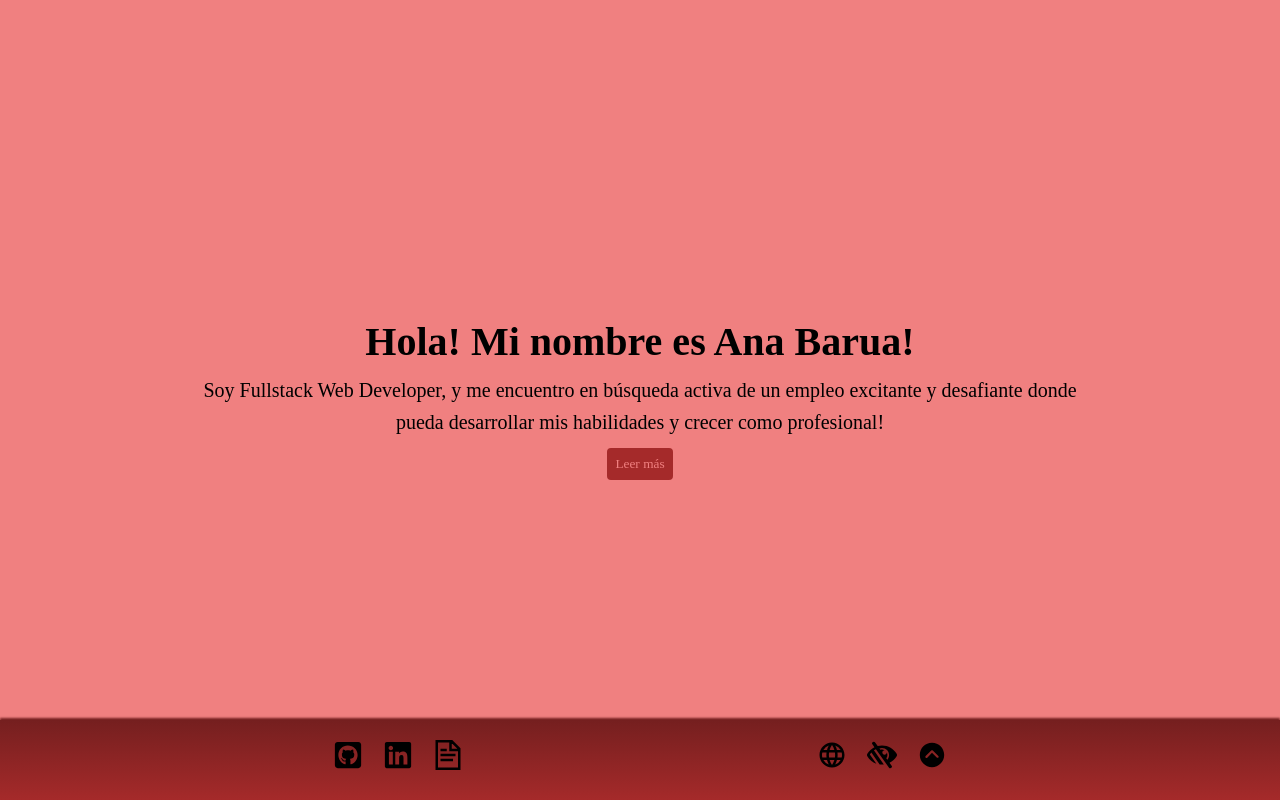
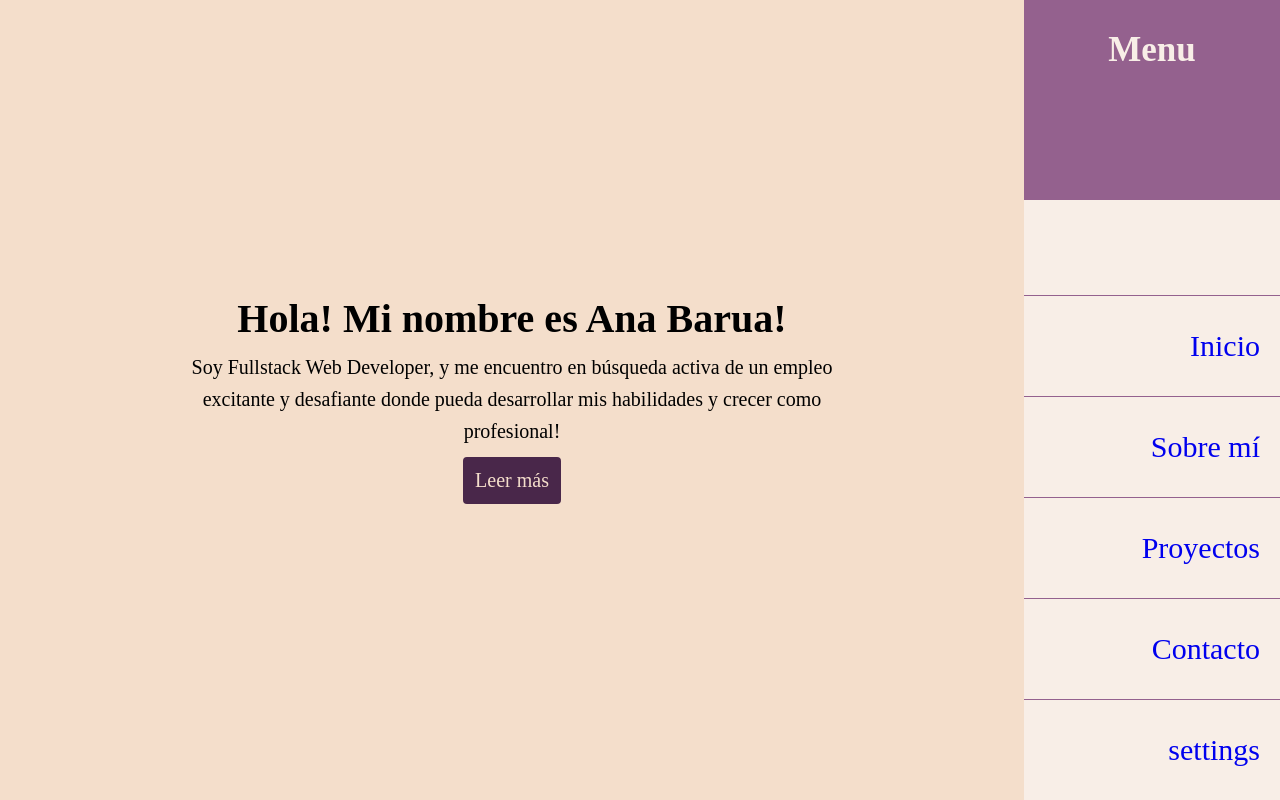
Before and after one commit to artoria-95/Portfolio, a React (Create React App) app in the folder portfolio/: page / in a window 1280 px wide. Built offline with nearby package versions, Linux system fonts and the light colour scheme; a web font is replaced by a local one.

Commit message:
extreme makeover

```diff
--- a/portfolio/src/App.css
+++ b/portfolio/src/App.css
@@ -8,14 +8,14 @@
 }
 body {
   flex-direction: column;
-  background-color: lightcoral;
+  background-color: #F4DECB;
   line-height: 1.6;
   height: 100vh;
   overflow:hidden;
 }
 
 .container {
-  width:100%;
+  width:80%;
   height: 100%;
   /*CSS SMOOTH SCROLL*/
   overflow-y: scroll;
@@ -52,11 +52,6 @@ section {
 
 /* Handle */
 ::-webkit-scrollbar-thumb {
-  background: rgba(71, 18, 18, 0.753);
+  background: #49274A;
   border-radius: 8px;
 }
-
-/* Handle on hover */
-::-webkit-scrollbar-thumb:hover {
-  background: rgb(121, 31, 31);
-}
--- a/portfolio/src/App.js
+++ b/portfolio/src/App.js
@@ -9,6 +9,7 @@ function App() {
   return (
     <body>
       <div className="container">
+      <Navbar/>
         <section id="home">
           <Home />
         </section>
@@ -19,7 +20,7 @@ function App() {
           <Projects />
         </section>
       </div>
-      <Navbar/>
+
     </body>
   );
 }
--- a/portfolio/src/Components/About/index.js
+++ b/portfolio/src/Components/About/index.js
@@ -13,7 +13,7 @@ export default function About() {
       <br/>
       {t("about.text2")}
       </p>
-      <a href="#projects"><button className="btn">{t("about.boton")}</button></a>
+      <a href="#projects"><button className="abtn">{t("about.boton")}</button></a>
       </div>
       <div className="dev">
         <img
--- a/portfolio/src/Components/About/styles.css
+++ b/portfolio/src/Components/About/styles.css
@@ -17,18 +17,22 @@
 img {
   float: right;
   border-radius: 5px;
+  margin: 10px;
 }
-.btn {
-  background-color: brown;
-  color: lightcoral;
-  padding: 6px;
+.abtn {
+  background-color: #49274A;
+  color: #F4DECB;
+  padding: 10px;
   margin: 10px;
   border-radius: 4px;
-  border: 2px solid brown;
-  box-shadow: brown;
+  border: 2px solid #49274A;
+  box-shadow: black;
   text-decoration: none;
+  font-size: 20px;
+  transition: 0.2s;
 }
-.btn:hover{
-  background-color: lightcoral;
-  color: black;
+.abtn:hover{
+  background-color: #94618E;
+  color:#F4DECB;
+  padding: 20px;
 }
--- a/portfolio/src/Components/Home/index.js
+++ b/portfolio/src/Components/Home/index.js
@@ -14,7 +14,7 @@ const [t, i18n] = useTranslation("global");
         <p>
           {t("home.intro")}
         </p>
-        <a href="#about"><button className="btn">{t("home.boton")}</button></a>
+        <a href="#about"><button className="hbtn">{t("home.boton")}</button></a>
 
       </div>
     </div>
--- a/portfolio/src/Components/Home/styles.css
+++ b/portfolio/src/Components/Home/styles.css
@@ -14,19 +14,22 @@
 }
 
 /* Boton */
-.btn {
-  background-color: brown;
-  color: lightcoral;
-  padding: 6px;
+.hbtn {
+  background-color: #49274A;
+  color: #F4DECB;
+  padding: 10px;
   margin: 10px;
   border-radius: 4px;
-  border: 2px solid brown;
-  box-shadow: brown;
+  border: 2px solid #49274A;
+  box-shadow: black;
   text-decoration: none;
+  font-size: 20px;
+  transition: 0.2s;
 }
-.btn:hover{
-  background-color: lightcoral;
-  color: black;
+.hbtn:hover{
+  background-color: #94618E;
+  color:#F4DECB;
+  padding: 20px;
 }
 
 
--- a/portfolio/src/Components/Navbar/Navbar.js
+++ b/portfolio/src/Components/Navbar/Navbar.js
@@ -10,43 +10,40 @@ import "./navbar.css";
 export default function Navbar() {
   const [t, i18n] = useTranslation("global");
   return (
-    <div className="navbar">
-      <div className="media">
-        <a href="https://github.com/artoria-95" target="__blank">
-          <FaIcons.FaGithubSquare className="gh" />
-        </a>
+    <div className="sidebar">
+      <h3>Menu</h3>
+      <ul className="side-nav">
 
-        <a
-          href="https://www.linkedin.com/in/ana-paula-barua-188013131/"
-          target="__blank"
-        >
-          <FaIcons.FaLinkedin className="in" />
-        </a>
-        <a href="https://drive.google.com/file/d/1BccY0KClJhnRTqFKd2yMqcU93Ed5r7qB/view?usp=sharing" target="__blank"><GrIcons.GrDocumentText className="resume"/></a>
-      </div>
-      <div className="stuff">
-        <div className="dropup">
-          <div className="dropbtn">
-            <MDIcons.MdLanguage className="lang" />
-          </div>
-          <div className="dropup-content">
-            <button className="item" onClick={()=>i18n.changeLanguage("en")}>English</button>
-            <button className="item" onClick={()=>i18n.changeLanguage("es")}>Español</button>
-          </div>
+          <li className="item"><a href="#home" className="home">{t("menu.home")}</a></li>
+
+
+          <li className="item"><a href="#about" className="site-name">{t("menu.about")}</a></li>
+
+
+          <li className="item"><a href="#projects" className="site-name">{t("menu.portfolio")}</a></li>
+
+
+          <li className="item"><a href="#" className="site-name">{t("menu.contact")}</a></li>
+
+
+          <li className="item"><a href="#" className="site-name">settings</a></li>
+
+      </ul>
+
+      {/*
+      <div className="dropup">
+        <div className="dropbtn">
+          <MDIcons.MdLanguage className="lang" />
         </div>
-<div className="dropup">
-          <div className="dropbtn">
-        <FaIcons.FaLowVision className="dalt" />
-          </div>
-          <div className="dropup-content">
-            <button className="item">{t("dropups.dalt")}</button>
-            <button className="item">{t("dropups.reg")}</button>
-          </div>
+        <div className="dropup-content">
+          <button className="item" onClick={() => i18n.changeLanguage("en")}>
+            English
+          </button>
+          <button className="item" onClick={() => i18n.changeLanguage("es")}>
+            Español
+          </button>
         </div>
-        <a href="#home">
-          <IoIcons.IoIosArrowDropupCircle className="top" />
-        </a>
-      </div>
+      </div> */}
     </div>
   );
 }
--- a/portfolio/src/Components/Navbar/navbar.css
+++ b/portfolio/src/Components/Navbar/navbar.css
@@ -1,70 +1,49 @@
 
-.navbar {
-  display:flex;
-  background-image: linear-gradient(rgb(117, 31, 31), brown) ;
-  position: fixed;
-  left: 0;
-  bottom: 0;
-  width: 100%;
-  height: 10vh;
-  justify-content: space-evenly;
-  box-shadow: 0px -2px 2px rgb(117, 31, 31);
+*{
+  margin:0;
+  padding:0;
+  list-style: none;
+  text-decoration: none;
 }
-.media, .stuff{
-  display:flex;
+.sidebar {
+  display: flex;
+  flex-direction: column;
+  position: absolute;
+  right:0;
+  width: 20%;
+  height: 100%;
+  background-color: #F8EEE7;
+  justify-content: space-between;
+  color: #49274A;
+}
+.sidebar ul a {
+  display:block;
+  height:20%;
+  width:100%;
+  line-height: 60px;
   font-size: 30px;
-  padding: 10px;
+  box-sizing: border-box;
+  border-top: 1px solid #94618E;
+  text-align: right;
+  padding:20px;
+  transition: 0.4s;
 }
-.gh, .in, .lang, .dalt, .top, .resume {
-  margin: 10px;
-  color: black;
-}
-.gh:hover, .in:hover, .lang:hover, .dalt:hover, .top:hover, .resume:hover {
-  color: lightcoral;
+ul li:hover a {
+  padding-right:50px;
+  background-color: #94618E;
+  color: #F8EEE7;
 }
 
-.naveg {
-  display: flex;
-  list-style: none;
+h3 {
+  display:block;
+  height:25%;
   width:100%;
-  justify-content: center;
+  line-height: 60px;
+  font-size: 35px;
+  box-sizing: border-box;
+  padding:20px;
+  text-align: center;
+  background-color: #94618E;
+  color:#F8EEE7;
+  border-bottom: 1px solid #94618E;
 }
-
-/* DROPUP */
- /*container*/
- .dropup {
-  position: relative;
-  display: inline-block;
-}
-/*content*/
-.dropup-content {
-  display: none;
-  position: absolute;
-  bottom: 40px;
-  background-color: rgba(255, 255, 255, 0.877);
-  border-radius: 8px;
-  min-width: max-content;
-  box-shadow: 0px 8px 16px 0px rgba(0,0,0,0.2);
-  z-index: 1;
-  align-items: center;
-  justify-content: center;
-  text-align: center;
-}
-/*links inside*/
-.dropup-content .item {
-  color: black;
-  padding: 5px 5px;
-  text-decoration: none;
-  display: block;
-  font-size: 15px;
-  text-align: center;
-  border:transparent;
-  background-color: transparent;
-  width: 100%;
-}
-/*hovers*/
-.dropup-content .item:hover {background-color: rgba(165, 42, 42, 0.479)}
-.dropup:hover .dropup-content {
-  display: block;
-  border-radius: 8px;
-}
--- a/portfolio/src/Components/Projects/styles.css
+++ b/portfolio/src/Components/Projects/styles.css
@@ -20,23 +20,27 @@ flex-wrap: wrap;
     padding: 5%;
 }
 
-.btn {
-  background-color: brown;
-  color: lightcoral;
-  padding: 6px;
+.pbtn {
+  background-color: #49274A;
+  color: #F4DECB;
+  padding: 10px;
   margin: 10px;
   border-radius: 4px;
-  border: 2px solid brown;
-  box-shadow: brown;
+  border: 2px solid #49274A;
+  box-shadow: black;
   text-decoration: none;
+  font-size: 20px;
+  transition: 0.2s;
 }
-.btn:hover{
-  background-color: lightcoral;
-  color: black;
+.pbtn:hover{
+  background-color: #94618E;
+  color:#F4DECB;
+  padding: 20px;
 }
+
 
 .ecom {
   height:50%;
   width:50%;
-  border: 2px solid brown;
+  border: 2px solid #49274A;
 }
--- a/portfolio/src/Languages/en/global.json
+++ b/portfolio/src/Languages/en/global.json
@@ -25,5 +25,11 @@
   "dropups": {
     "dalt":"Colorblind mode",
     "reg":"Regular Theme"
+  },
+  "menu": {
+    "home":"Home",
+    "about":"About me",
+    "portfolio":"Projects",
+    "contact":"Contact"
   }
 }
--- a/portfolio/src/Languages/es/global.json
+++ b/portfolio/src/Languages/es/global.json
@@ -25,5 +25,11 @@
     "dropups": {
     "dalt":"Apto daltonismo",
     "reg":"Pagina regular"
+  },
+  "menu": {
+    "home":"Inicio",
+    "about":"Sobre mí",
+    "portfolio":"Proyectos",
+    "contact":"Contacto"
   }
 }
```
Also changed, not shown: portfolio/src/Components/Projects/index.js (+4 -4 lines).
